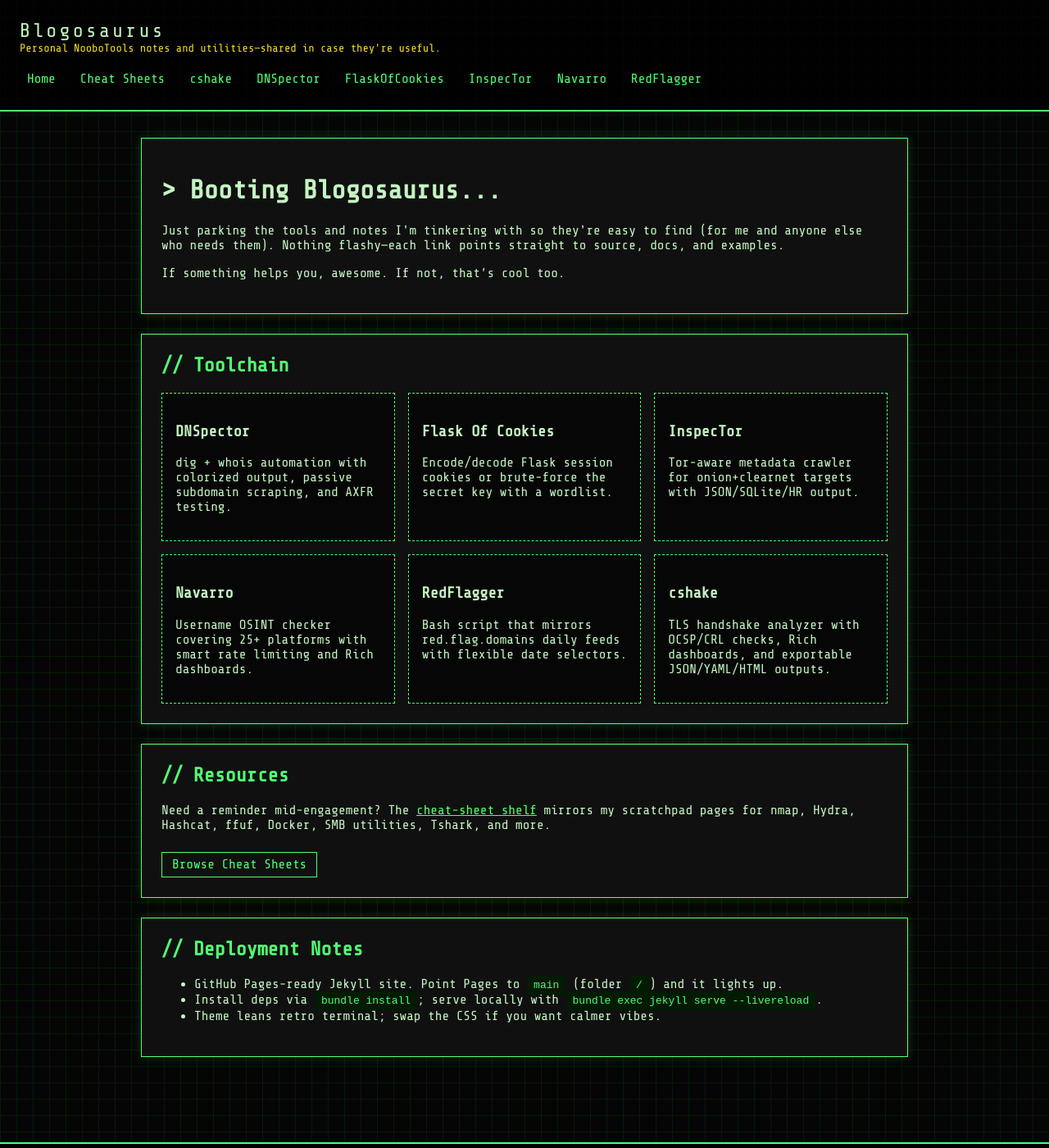
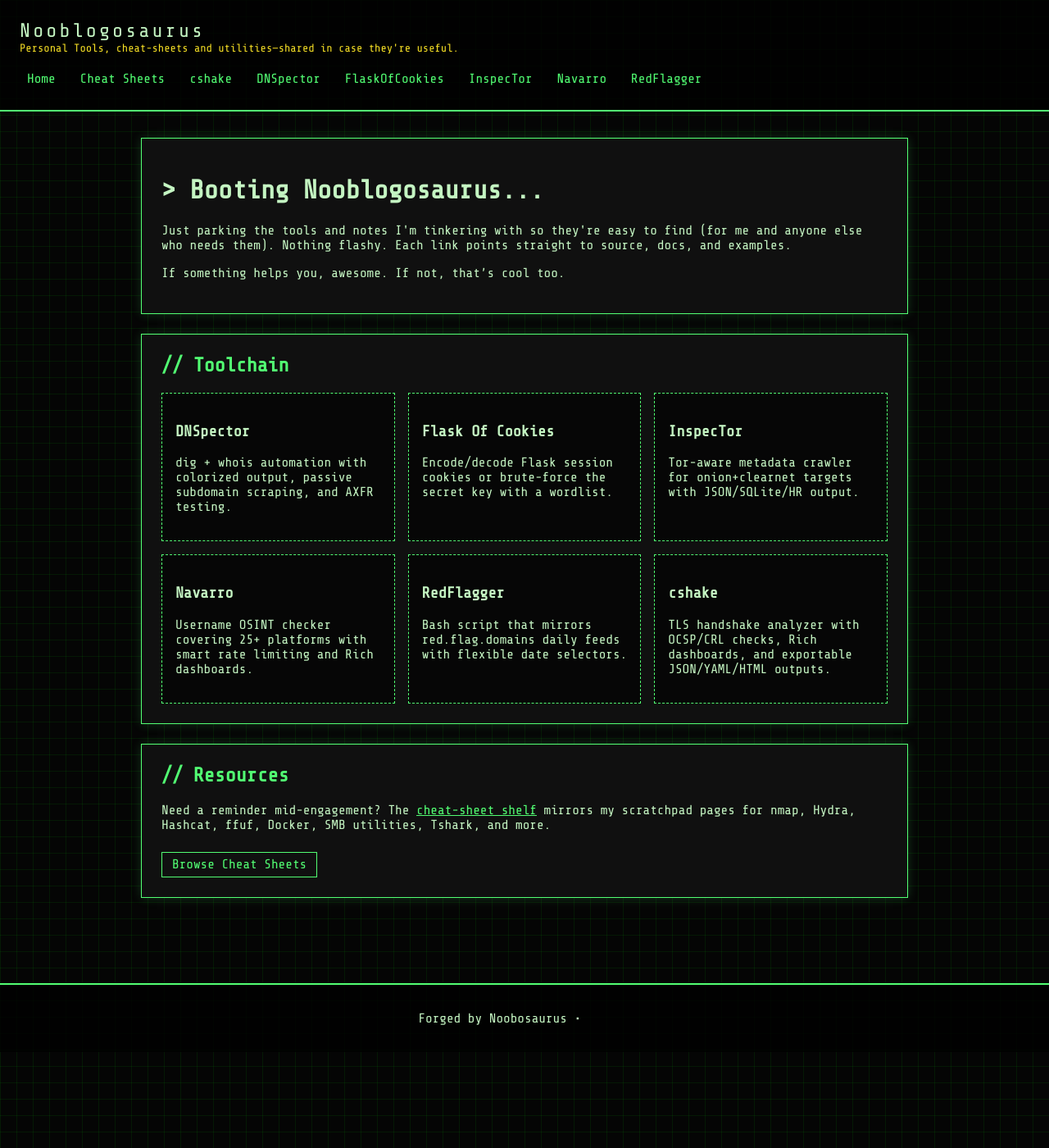
Before and after one commit to NoobosaurusBlog/Nooblogaurus, a Jekyll site: the page built from index.md, in a window 1280 px wide and 1400 px high. Shown: the whole window at 82% size. Built offline with Jekyll 4.4.1, drawn with Linux system fonts in a browser that asks for light colours.

Commit message:
Rename site to Nooblogosaurus and tweak intro

```diff
--- a/_config.yml
+++ b/_config.yml
@@ -1,5 +1,5 @@
-title: Blogosaurus
-description: "Personal NooboTools notes and utilities—shared in case they're useful."
+title: Nooblogosaurus
+description: "Personal Tools, cheat-sheets and utilities—shared in case they're useful."
 baseurl: "/Nooblogaurus"
 url: "https://noobosaurusblog.github.io"
 markdown: kramdown
--- a/index.md
+++ b/index.md
@@ -5,8 +5,8 @@ permalink: /
 ---
 
 <div class="panel">
-<h1>&gt; Booting Blogosaurus...</h1>
-<p>Just parking the tools and notes I'm tinkering with so they're easy to find (for me and anyone else who needs them). Nothing flashy—each link points straight to source, docs, and examples.</p>
+<h1>&gt; Booting Nooblogosaurus...</h1>
+<p>Just parking the tools and notes I'm tinkering with so they're easy to find (for me and anyone else who needs them). Nothing flashy. Each link points straight to source, docs, and examples.</p>
 <p>If something helps you, awesome. If not, that’s cool too.</p>
 </div>
 
@@ -28,12 +28,3 @@ permalink: /
 <p>Need a reminder mid-engagement? The <a href="{{ '/resources/' | relative_url }}">cheat-sheet shelf</a> mirrors my scratchpad pages for nmap, Hydra, Hashcat, ffuf, Docker, SMB utilities, Tshark, and more.</p>
 <a class="button" href="{{ '/resources/' | relative_url }}">Browse Cheat Sheets</a>
 </div>
-
-<div class="panel">
-<h2>// Deployment Notes</h2>
-<ul>
-<li>GitHub Pages-ready Jekyll site. Point Pages to <code>main</code> (folder <code>/</code>) and it lights up.</li>
-<li>Install deps via <code>bundle install</code>; serve locally with <code>bundle exec jekyll serve --livereload</code>.</li>
-<li>Theme leans retro terminal; swap the CSS if you want calmer vibes.</li>
-</ul>
-</div>
```
